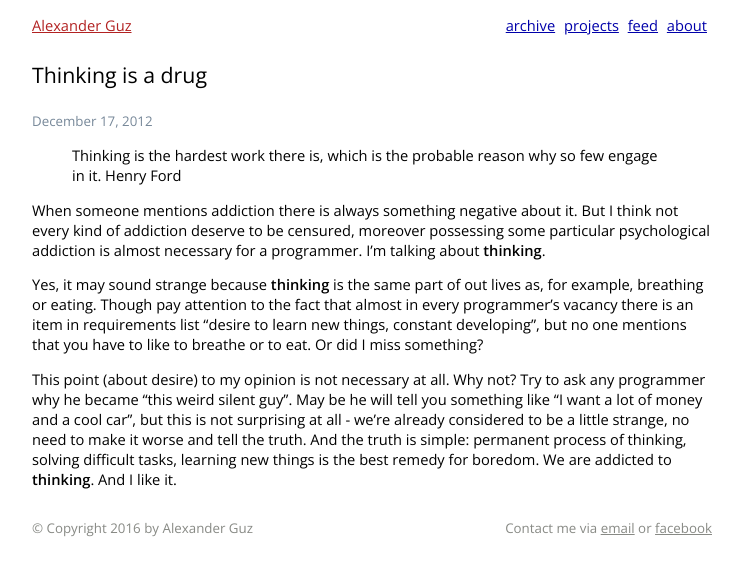
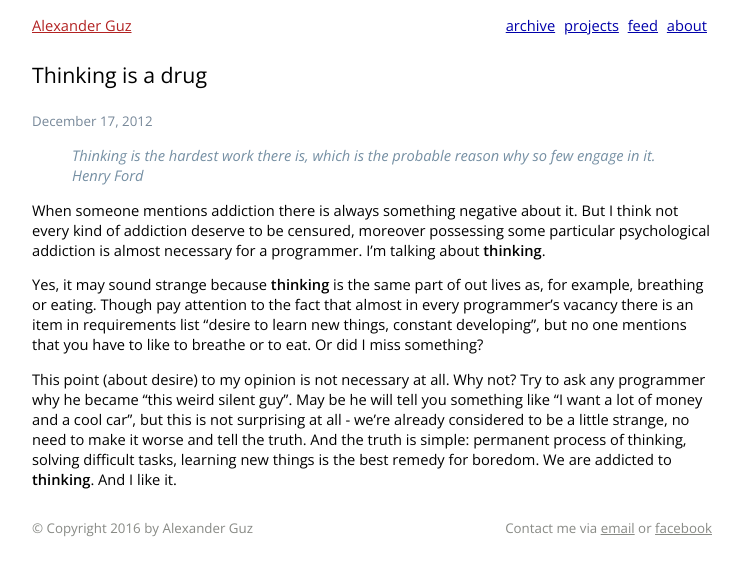
Before and after one commit to kalimatas/kalimatas.github.com, a Jekyll site: the page built from _posts/2012-12-17-thinking-is-a-drug.markdown, in a window 1280 px wide. Shown: the top 576 px of the page, without its empty margins (268-1011 px from the left). Built offline with Jekyll 4.4.1, drawn with Linux system fonts in a browser that asks for light colours.

Commit message:
Changed blockquote style

```diff
--- a/static/css/style.css
+++ b/static/css/style.css
@@ -45,6 +45,8 @@ section.contact { float: right; }
 /* article */
 time { font-size: 10pt; color: lightslategray; }
 
+blockquote { color: #758fa3; font-style: italic; }
+
 /* archive, not found */
 ul.list_archive, ul.not_found_list { list-style-type: square; }
 .list_archive h3 { margin-left: -40px; }
```
